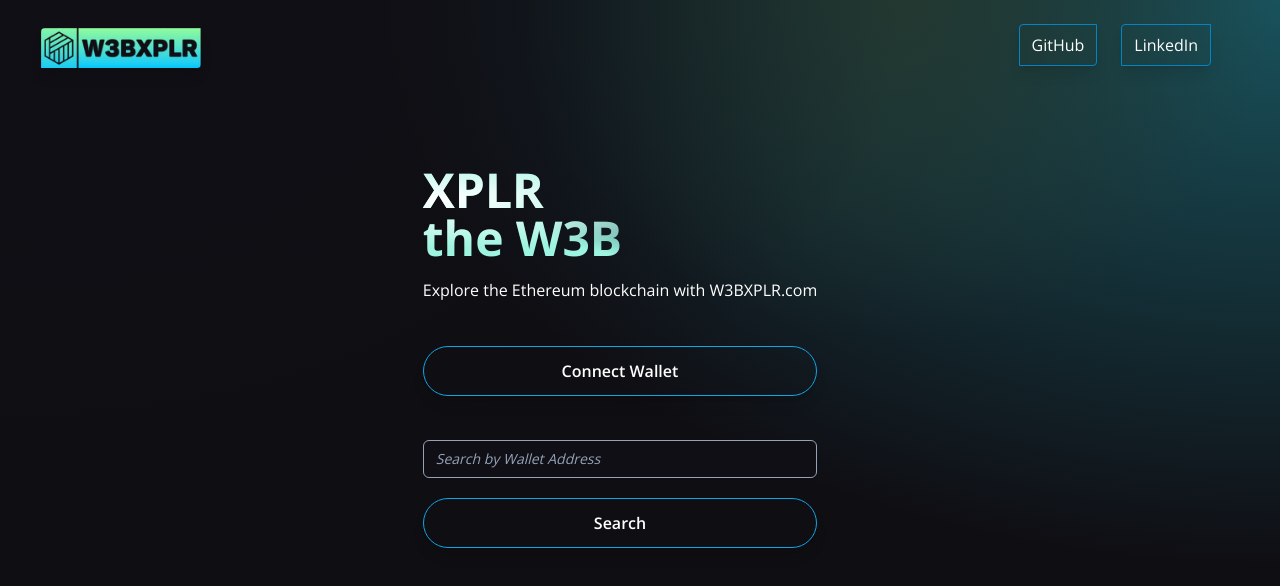
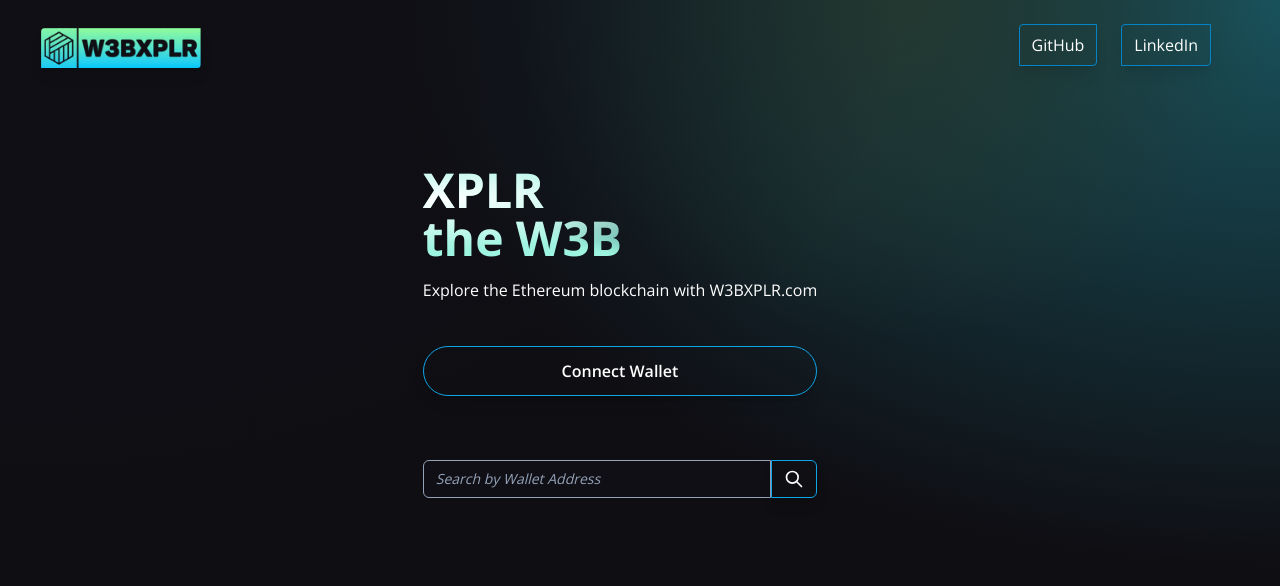
Before and after one commit to germanokuerten/w3bxplr-frontend, a React (Vite) app: page / in a window 1280 px wide. Shown: the top 586 px of the page. Built offline with nearby package versions, Linux system fonts and the light colour scheme.

Commit message:
Update: Search input and button field improved

```diff
--- a/src/components/Welcome.jsx
+++ b/src/components/Welcome.jsx
@@ -84,16 +84,23 @@ const Welcome = () => {
                                 <p className='text-base font-semibold'>Connect Wallet</p>
                             </button>
                         ) : (
-                            <div>
-                            </div>
+                            <button
+                                type='button'
+                                onClick={connectWallet}
+                                className='cursor-pointer flex flex-row justify-center items-center my-5 p-3 rounded-full hover:shadow-[#109ee0] shadow-lg text-white border border-sky-500'
+                                >
+                                <p className='text-base font-semibold'>Wallet Connected</p>
+                            </button>
                         )
                     }
 
+                    <br />
+                    <form class="flex items-center">
+                        <label for="voice-search" class="sr-only">Search</label>
 
 
-                    <br />
                         <input
-                        className="placeholder:italic placeholder:text-slate-400 block w-full border border-slate-400 rounded-md py-2 pl-3 pr-3 shadow-sm focus:outline-none focus:border-sky-500 focus:ring-sky-500 focus:ring-1 sm:text-sm bg-[#100F15] text-white"
+                            className="placeholder:italic placeholder:text-slate-400 block w-full border border-slate-400 rounded-l-md py-2 pl-3 pr-3 shadow-sm focus:outline-none focus:border-sky-500 focus:ring-sky-500 focus:ring-1 sm:text-sm bg-[#100F15] text-white"
                             type="text" id="inputField"
                             name="inputField"
                             maxLength="120"
@@ -104,11 +111,17 @@ const Welcome = () => {
                         />
                         <button
                                 type='button'
-                            className="cursor-pointer flex flex-row justify-center items-center my-5 p-3 rounded-full hover:shadow-[#109ee0] shadow-lg text-white border border-sky-500"
+                                className="cursor-pointer flex flex-row justify-center items-center my-5 py-2 pl-3 pr-3 rounded-r-md hover:shadow-[#109ee0] shadow-lg text-white border border-sky-500"
+
                                 onClick={handleSearch}
+
                             >
-                            <p className='text-base font-semibold'>Search</p>
+                                <svg class="w-5 h-5" fill="none" stroke="currentColor" viewBox="0 0 24 24" xmlns="http://www.w3.org/2000/svg"><path stroke-linecap="round" stroke-linejoin="round" stroke-width="2" d="M21 21l-6-6m2-5a7 7 0 11-14 0 7 7 0 0114 0z"></path></svg>
+                                <p className='text-base font-semibold'></p>
                         </button>
+                    </form>
+
+
                     {showResult && <SearchResults result={{ result, searchInput }} />}
 
 
```
Lines whose indentation alone changed are shown as unchanged.
